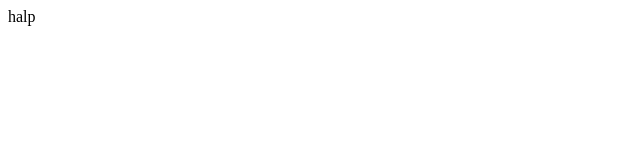
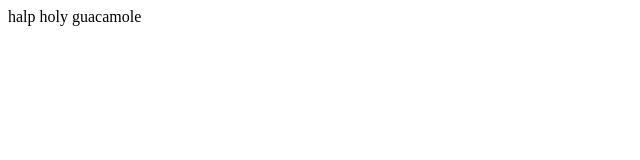
Before and after one commit to FPowrie/My-Sample-Website, a plain HTML site: page index.html in a window 1280 px wide. Shown: the whole page, without its empty margins (0-640 px from the left). Drawn offline with Linux system fonts and the light colour scheme.

Commit message:
+9 holy guacamole

```diff
--- a/index.html
+++ b/index.html
@@ -6,5 +6,6 @@
 
 <body>
 halp
+holy guacamole
 </body>
 </html>
```
